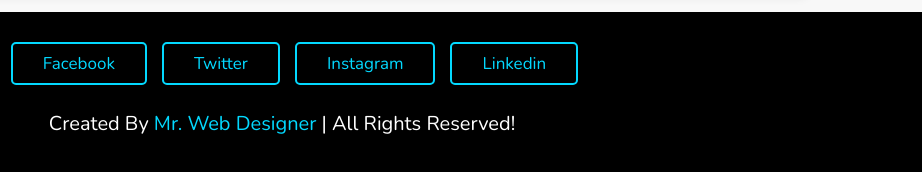
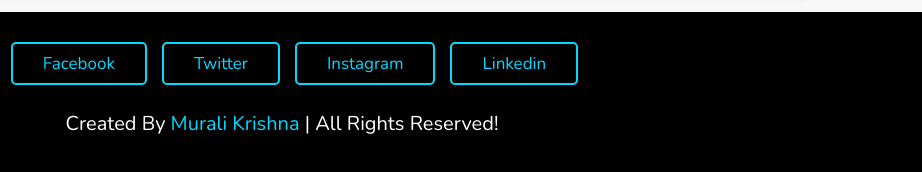
Before and after one commit to Muralinani2002/Musical_Instruments.app, a plain HTML site: page index.html in a window 1280 px wide. Shown: the part 5402-5574 px from the top of the page, 358-1280 px from the left. Drawn offline with nearby package versions, Linux system fonts and the light colour scheme.

Commit message:
Update index.html

```diff
--- a/index.html
+++ b/index.html
@@ -390,7 +390,7 @@
         <a href="#" class="btn">linkedin</a>
     </div>
 
-    <h1 class="credit"> created by <span> mr. web designer </span> | all rights reserved! </h1>
+    <h1 class="credit"> created by <span>Murali Krishna</span> | all rights reserved! </h1>
 
 </section>
 
```
